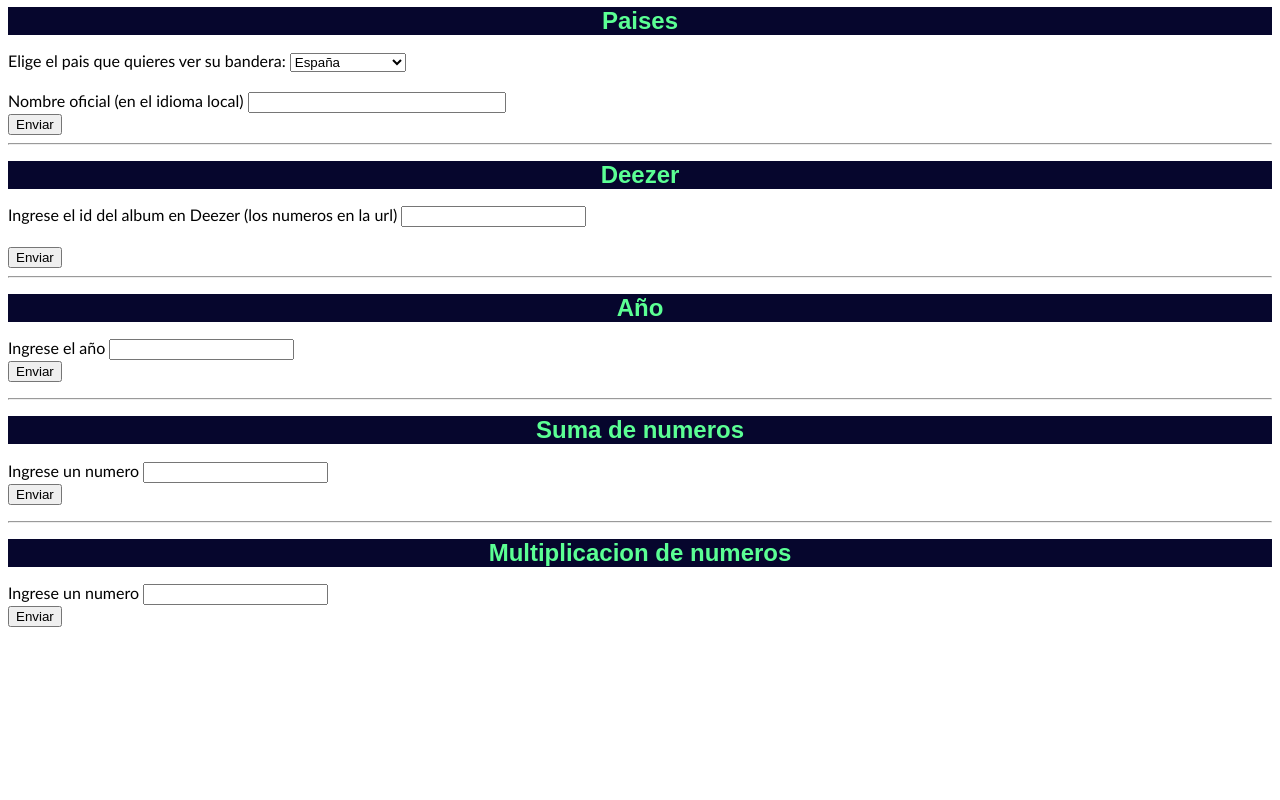
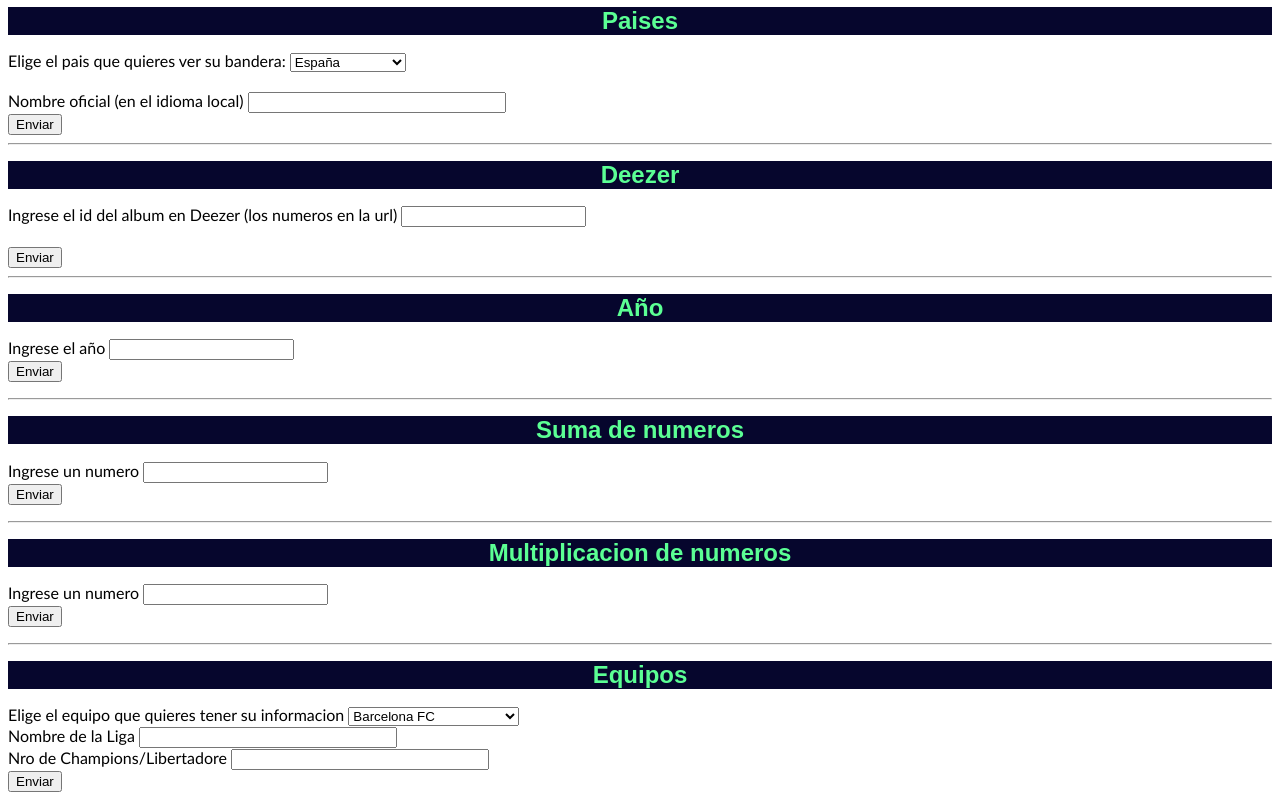
Before and after one commit to ljtrevizon/personal-tests, a plain HTML site: page datos.html in a window 1280 px wide. Shown: the part 1254-2054 px from the top of the page. Before the commit the page ends 1897 px from the top, so only its background shows below. Drawn offline with Linux system fonts and the light colour scheme.

Commit message:
okkkkkkkk2

```diff
--- a/datos.html
+++ b/datos.html
@@ -429,6 +429,81 @@
             document.getElementById("p8").innerHTML = "La multiplicacion de todos los numeros hasta "+nums+" es: " +resultado_num2
         }
     </script>
+    <hr>
+    <h1>Equipos</h1>
+    <label>Elige el equipo que quieres tener su informacion </label>
+    <select id="equipos">
+        <option value="barc">Barcelona FC</option>
+        <option value="madr">Real Madrid</option>
+        <option value="riv-pl">Club Atletico River Plate</option>
+        <option value="boc-jr">Club Atletico Boca Junior</option>
+        <option value="man-city">Manchester City</option>
+        <option value="atl-madr">Atletico de Madrid</option>
+        <option value="psg">Paris Saint-German</option>
+        <option value="man-utd">Manchester United</option>
+        <option value="liver">Liverpool FC</option>
+        <option value="dortm">Borussia Dortmund</option>
+        <option value="bay-mun">Bayern Munich</option>
+    </select>
+    <br>
+    <label>Nombre de la Liga</label>
+    <input type="text" id="nombre_liga" style="width: 250px;">
+    <br>
+    <label>Nro de Champions/Libertadore</label>
+    <input type="number" id="nro_champ-lib" style="width: 250px;">
+    <br>
+    <input type="button" onclick="equipos()" value="Enviar">
+    <script>
+        function equipos() {
+            document.getElementById("nombre_liga")
+            document.getElementById("nro_champ-lib")
+            var equipo = document.getElementById("equipos").value
+            if (equipo == "barc") {
+                document.getElementById("nombre_liga").value="LaLiga"
+                document.getElementById("nro_champ-lib").value=5
+            }
+            if (equipo == "madr") {
+                document.getElementById("nombre_liga").value="LaLiga"
+                document.getElementById("nro_champ-lib").value=14
+            }
+            if (equipo == "riv-pl") {
+                document.getElementById("nombre_liga").value="Liga de Futbol Profesional (Argentina)"
+                document.getElementById("nro_champ-lib").value=4
+            }
+            if (equipo == "boc-jr") {
+                document.getElementById("nombre_liga").value="Liga de Futbol Profesional (Argentina)"
+                document.getElementById("nro_champ-lib").value=6
+            }
+            if (equipo == "man-city") {
+                document.getElementById("nombre_liga").value="Premier League"
+                document.getElementById("nro_champ-lib").value=1
+            }
+            if (equipo == "atl-madr") {
+                document.getElementById("nombre_liga").value="LaLiga"
+                document.getElementById("nro_champ-lib").value=0
+            }
+            if (equipo == "psg") {
+                document.getElementById("nombre_liga").value="Ligue One"
+                document.getElementById("nro_champ-lib").value=0
+            }
+            if (equipo == "man-utd") {
+                document.getElementById("nombre_liga").value="Premier League"
+                document.getElementById("nro_champ-lib").value=3
+            }
+            if (equipo == "liver") {
+                document.getElementById("nombre_liga").value="Premier League"
+                document.getElementById("nro_champ-lib").value=6
+            }
+            if (equipo == "dortm") {
+                document.getElementById("nombre_liga").value="Bundesliga"
+                document.getElementById("nro_champ-lib").value=0
+            }
+            if (equipo == "bay-mun") {
+                document.getElementById("nombre_liga").value="Bundesliga"
+                document.getElementById("nro_champ-lib").value=5
+            }
+        }
+    </script>
 </body>
 
 </html>
```
